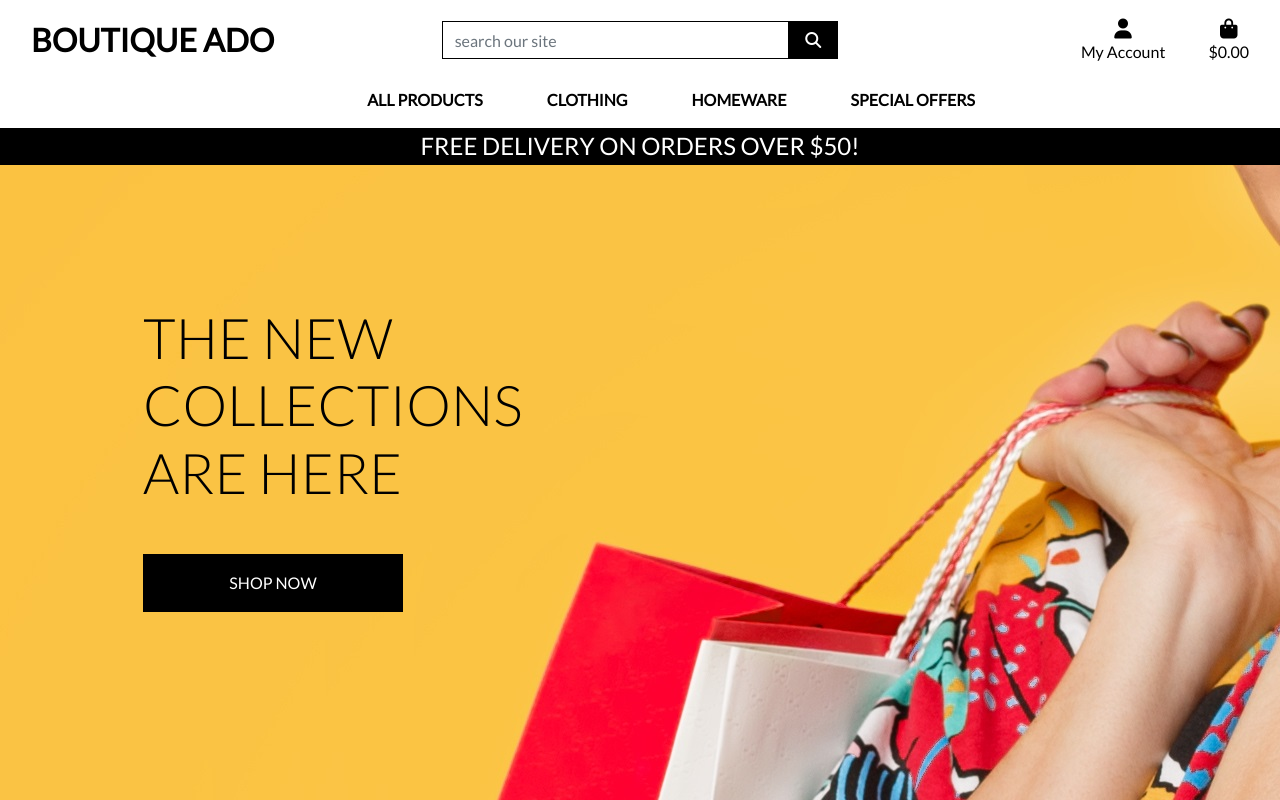
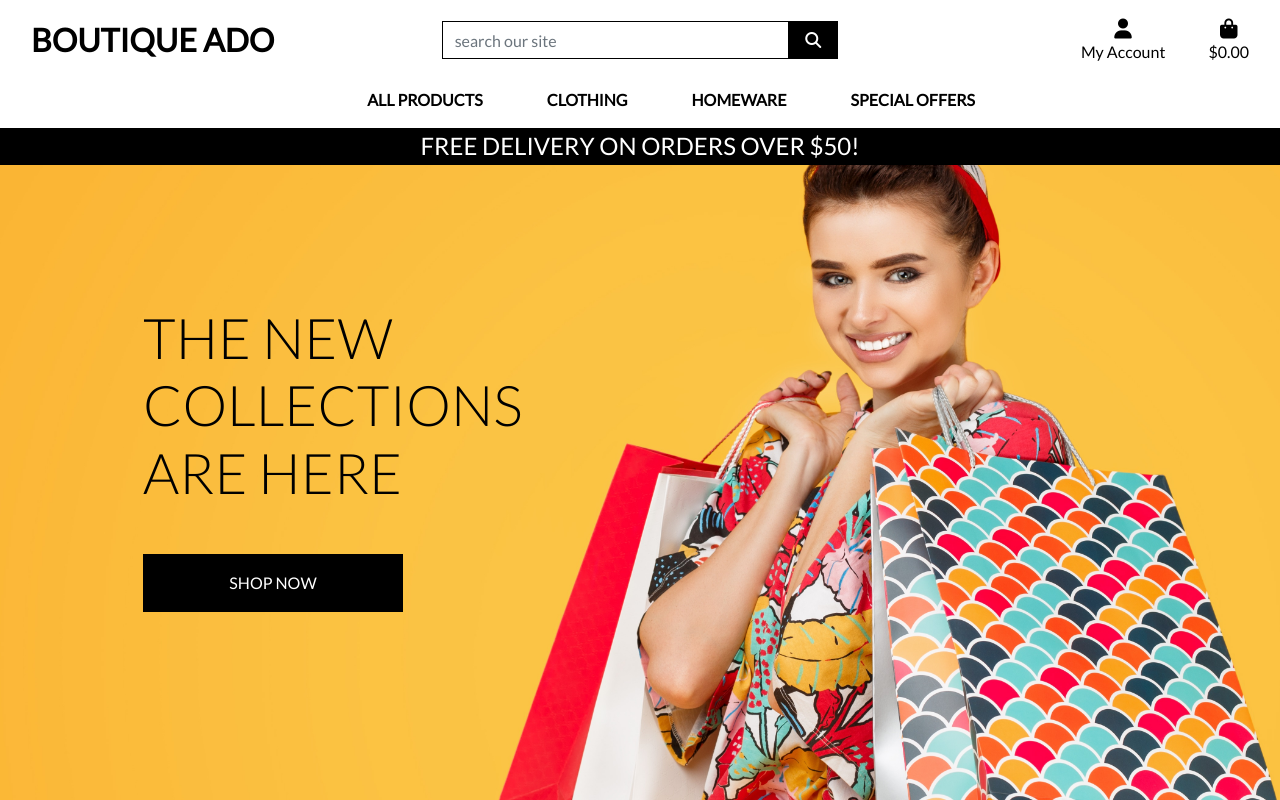
Before and after one commit to Yasi92/boutique_ado_v1, a Django app: page / in a window 1280 px wide. Run offline with Django 3.2, Linux system fonts and the light colour scheme; some libraries are stand-ins or nearby versions.

Commit message:
add homepage body bg

```diff
--- a/boutique_ado/settings.py
+++ b/boutique_ado/settings.py
@@ -87,7 +87,7 @@ TEMPLATES = [
                 'django.contrib.auth.context_processors.auth',
                 'django.contrib.messages.context_processors.messages',
                 'django.template.context_processors.media',    # required by allauth
-                'bag.contexts.bag_contents'
+                'bag.contexts.bag_contents',
             ],
             'builtins' : [
                 'crispy_forms.templatetags.crispy_forms_tags',
--- a/static/css/base.css
+++ b/static/css/base.css
@@ -3,7 +3,7 @@ html{
 }
 
 body{
-    /* background: url('/media/homepage_background_cropped.jpeg') no-repeat center center fixed; */
+    background: url('/media/homepage_background_cropped.jpeg') no-repeat center center fixed;
     background-size: cover;
     height: calc(100vh - 164px);
     color: #555;
--- a/templates/base.html
+++ b/templates/base.html
@@ -44,7 +44,7 @@
     <title>Boutique Ado{% block extra_title %}{% endblock %}</title>
 </head>
 
-<body style="background: url('/media/homepage_background_cropped.jpeg') no-repeat center center fixed;">
+<body style="background-image: url(/media/homepage_background_cropped.jpeg);">
     <header class="container-fluid fixed-top">
         <div id="topnav" class="row bg-white pt-lg-2 d-none d-lg-flex">
             <div class="col-12 col-lg-4 my-auto py-1 py-lg-0 text-center text-lg-left">
```
